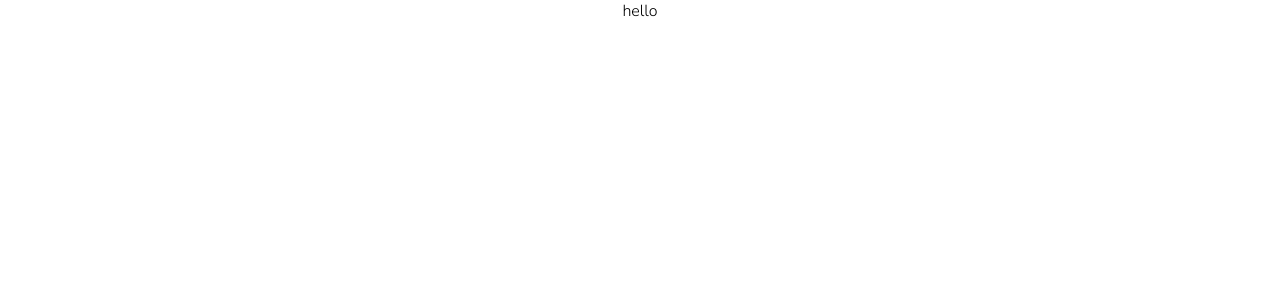
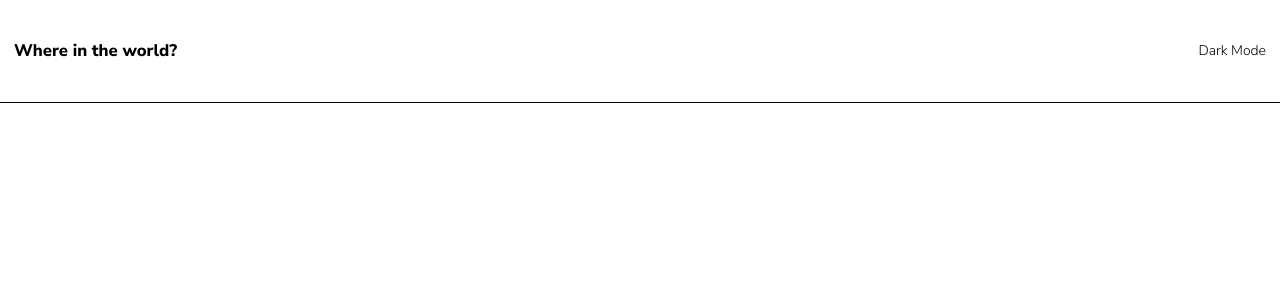
Before and after one commit to KasraTabrizi/rest-countries-api, a React (Create React App) app: page / in a window 1280 px wide. Shown: the top 300 px of the page. Built offline with nearby package versions, Linux system fonts and the light colour scheme.

Commit message:
component init

```diff
--- a/src/App.css
+++ /dev/null
@@ -1,38 +0,0 @@
-.App {
-  text-align: center;
-}
-
-.App-logo {
-  height: 40vmin;
-  pointer-events: none;
-}
-
-@media (prefers-reduced-motion: no-preference) {
-  .App-logo {
-    animation: App-logo-spin infinite 20s linear;
-  }
-}
-
-.App-header {
-  background-color: #282c34;
-  min-height: 100vh;
-  display: flex;
-  flex-direction: column;
-  align-items: center;
-  justify-content: center;
-  font-size: calc(10px + 2vmin);
-  color: white;
-}
-
-.App-link {
-  color: #61dafb;
-}
-
-@keyframes App-logo-spin {
-  from {
-    transform: rotate(0deg);
-  }
-  to {
-    transform: rotate(360deg);
-  }
-}
--- a/src/App.js
+++ b/src/App.js
@@ -1,7 +1,12 @@
-import "./App.css";
+import "./App.scss";
+import Header from "./components/Header/Header";
 
 function App() {
-  return <div className="App">hello</div>;
+  return (
+    <div className="App">
+      <Header />
+    </div>
+  );
 }
 
 export default App;
--- a/src/index.css
+++ b/src/App.scss
@@ -1,8 +1,14 @@
-@import-normalize;
+@import "./styles/color";
+@import "./styles/typography";
 
 body {
   margin: 0;
   font-family: "Nunito Sans", sans-serif;
   -webkit-font-smoothing: antialiased;
   -moz-osx-font-smoothing: grayscale;
+  font-size: $font-size-homepage-items;
 }
+
+.App {
+  text-align: center;
+}
--- /dev/null
+++ b/src/components/Header/Header.jsx
@@ -0,0 +1,13 @@
+import React from "react";
+import styles from "./header.module.scss";
+
+const Header = () => {
+  return (
+    <div className={styles.header__container}>
+      <h1>Where in the world?</h1>
+      <div className={styles.theme__toggler}>Dark Mode</div>
+    </div>
+  );
+};
+
+export default Header;
--- /dev/null
+++ b/src/components/Header/header.module.scss
@@ -0,0 +1,11 @@
+.header__container {
+  display: flex;
+  justify-content: space-between;
+  align-items: center;
+  padding: 2em 1em;
+  border-bottom: 1px solid black;
+
+  h1 {
+    font-size: 1.2em;
+  }
+}
--- /dev/null
+++ b/src/styles/_color.scss
@@ -0,0 +1,8 @@
+$color-neutral-dark-blue: hsl(209, 23%, 22%); //Dark mode elements
+$color-neutral-very-dark-blue: hsl(207, 26%, 17%); //Dark Mode Background
+
+$color-neutral-dark-gray: hsl(0, 0%, 52%); //Light Mode Input
+$color-neutral-very-dark-blue-light: hsl(200, 15%, 8%); //Light Mode Text
+
+$color-neutral-very-light-gray: hsl(0, 0%, 98%); //Light Mode Background
+$color-neutral-white: hsl(0, 0%, 100%); //Dark Mode Text & Light Mode Elements
--- /dev/null
+++ b/src/styles/_typography.scss
@@ -0,0 +1,6 @@
+$font-size-homepage-items: 14px;
+$font-size-detail-page: 16px;
+
+$font-weight-300: 300;
+$font-weight-600: 600;
+$font-weight-800: 800;
```
Also changed, not shown: src/index.js (+5 -6 lines), src/components/CountryList/Country/Country.jsx (added), src/components/CountryList/Country/country.module.scss (added), src/components/CountryList/CountryList.jsx (added), src/components/CountryList/countrylist.module.scss (added), src/logo.svg (deleted).
